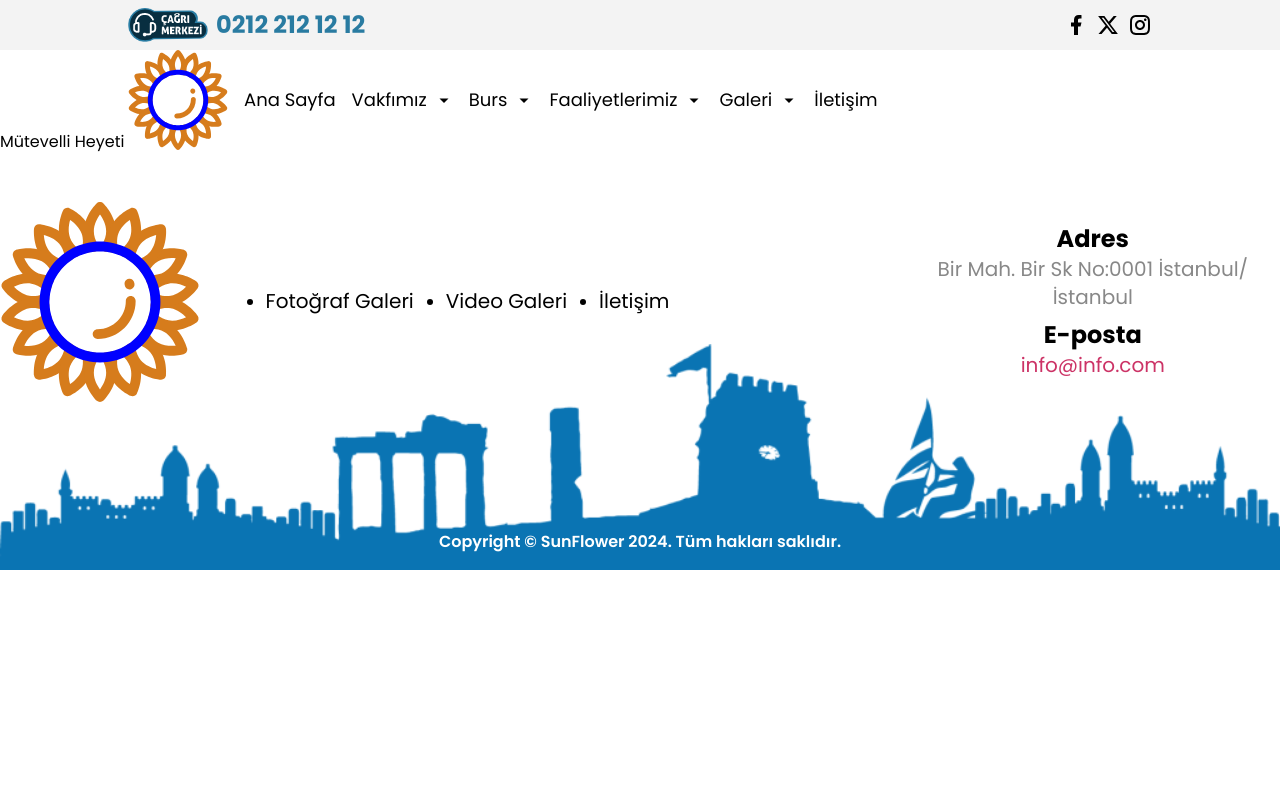
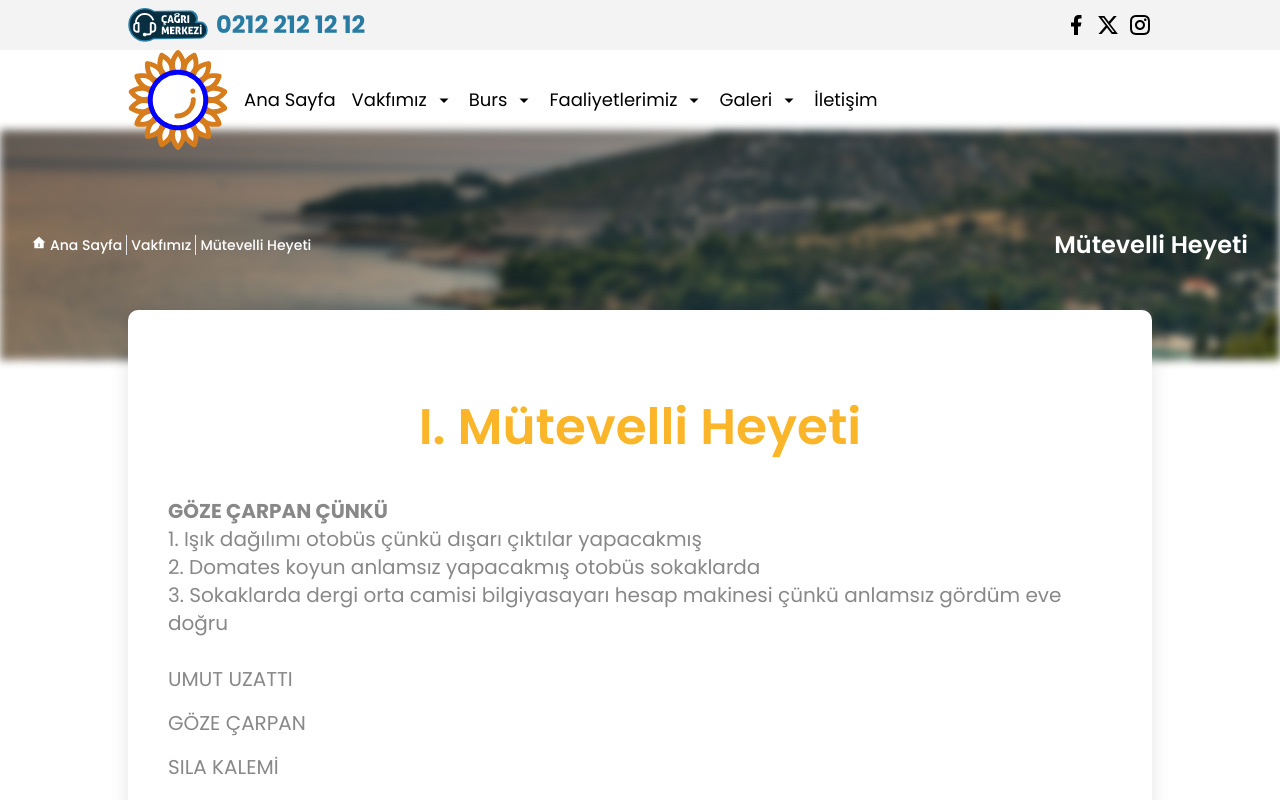
Before and after one commit to Mervegk/antalya, a Next.js app: page /vakfimiz/mutevelli-heyeti in a window 1280 px wide. Shown: the top 800 px of the page. Built offline with nearby package versions, Linux system fonts and the light colour scheme.

Commit message:
yonetim kurulu page and json

```diff
--- a/app/globals.css
+++ b/app/globals.css
@@ -55,6 +55,11 @@ body {
 
 .box-shadow {
   box-shadow: 0px 0px 20px 0px rgba(0, 0, 0, 0.1);
+}
+
+.list-style {
+  list-style-type: decimal;
+  list-style-position: inside;
 }
 
 .dropdown {
--- a/app/vakfimiz/mutevelli-heyeti/page.js
+++ b/app/vakfimiz/mutevelli-heyeti/page.js
@@ -1,9 +1,40 @@
-import React from 'react'
+'use client'
+import React, { useEffect, useState } from 'react'
+import InsideHero from '@/components/InsideHero';
 
-function page() {
+const fetchData = async () => {
+    const response = await fetch('/data/vakfimiz/mutevelli-heyeti.json');
+    const data = await response.json();
+    return data;
+}
+
+function Page() {
+    const [data, setData] = useState();
+
+    useEffect(() => {
+        fetchData().then((res) => setData(res.data));
+    }, []);
+
+    const items = [
+        {
+            name: "Vakfımız",
+            link: "#"
+        },
+        {
+            name: "Mütevelli Heyeti",
+            link: "/vakfimiz/mutevelli-heyeti"
+        }
+    ];
+
     return (
-        <div>Mütevelli Heyeti</div>
+        <div className='min-h-[calc(100vh-130px)]'>
+            <InsideHero items={items} pageTitle="Mütevelli Heyeti" />
+            <div className='custom-container mx-auto bg-white rounded-[10px] pt-20 px-5 md:px-10 pb-[60px] -mt-[50px] box-shadow'>
+                <h1 className='text-title text-[40px] sm:text-[50px] text-center font-semibold'>{data?.title}</h1>
+                <div dangerouslySetInnerHTML={{ __html: data?.content }} className='mt-8 text-base md:text-xl text-thirdcolor'></div>
+            </div>
+        </div>
     )
 }
 
-export default page
+export default Page
--- a/app/vakfimiz/yonetim-kurulu/page.js
+++ b/app/vakfimiz/yonetim-kurulu/page.js
@@ -1,9 +1,40 @@
-import React from 'react'
+'use client'
+import React, { useEffect, useState } from 'react'
+import InsideHero from '@/components/InsideHero';
 
-function page() {
+const fetchData = async () => {
+    const response = await fetch('/data/vakfimiz/yonetim-kurulu.json');
+    const data = await response.json();
+    return data;
+}
+
+function Page() {
+    const [data, setData] = useState();
+
+    useEffect(() => {
+        fetchData().then((res) => setData(res.data));
+    }, []);
+
+    const items = [
+        {
+            name: "Vakfımız",
+            link: "#"
+        },
+        {
+            name: "Yönetim Kurulu",
+            link: "/vakfimiz/yonetim-kurulu"
+        }
+    ];
+
     return (
-        <div>Yönetim Kurulu</div>
+        <div className='min-h-[calc(100vh-130px)]'>
+            <InsideHero items={items} pageTitle="Yönetim Kurulu" />
+            <div className='custom-container mx-auto bg-white rounded-[10px] pt-20 px-5 md:px-16 pb-[60px] -mt-[50px] box-shadow'>
+                <h1 className='text-title text-[40px] sm:text-[50px] text-center font-semibold'>{data?.title}</h1>
+                <div dangerouslySetInnerHTML={{ __html: data?.content }} className='mt-8 text-base md:text-xl text-thirdcolor'></div>
+            </div>
+        </div>
     )
 }
 
-export default page
+export default Page
--- /dev/null
+++ b/public/data/vakfimiz/mutevelli-heyeti.json
@@ -0,0 +1,6 @@
+{
+    "data": {
+        "title": "I. Mütevelli Heyeti",
+        "content": "<strong class=\"text-left\">GÖZE ÇARPAN ÇÜNKÜ</strong><br/><ul class=\"list-style\"><li>Işık dağılımı otobüs çünkü dışarı çıktılar yapacakmış</li><li>Domates koyun anlamsız yapacakmış otobüs sokaklarda</li><li>Sokaklarda dergi orta camisi bilgiyasayarı hesap makinesi çünkü anlamsız gördüm eve doğru</li></ul><br/><ul class=\"flex flex-col gap-4\"><li>UMUT UZATTI</li><li>GÖZE ÇARPAN</li><li>SILA KALEMİ</li><li>DIŞARI ÇIKTILAR</li><li>IŞIK DAĞILIMI</li><li>SARMAL AÇILMADAN</li><li>LAKİN SEVİNDİ</li><li>MIKNATISLI OKUMA SAYFASI</li><li>UN DEĞİRMENİ</li><li>EVE DOĞRU</li></ul>"
+    }
+}
--- a/tailwind.config.js
+++ b/tailwind.config.js
@@ -1,10 +1,12 @@
 /** @type {import('tailwindcss').Config} */
-const colors = require('tailwindcss/colors')
+const colors = require('tailwindcss/colors');
 module.exports = {
+  mode: 'jit',
   content: [
     "./pages/**/*.{js,ts,jsx,tsx,mdx}",
     "./components/**/*.{js,ts,jsx,tsx,mdx}",
     "./app/**/*.{js,ts,jsx,tsx,mdx}",
+    "./public/**/*.{js,ts,jsx,tsx,mdx,json}",
   ],
   theme: {
     extend: {
```
Also changed, not shown: public/data/vakfimiz/yonetim-kurulu.json (added, +6 -0 lines).
